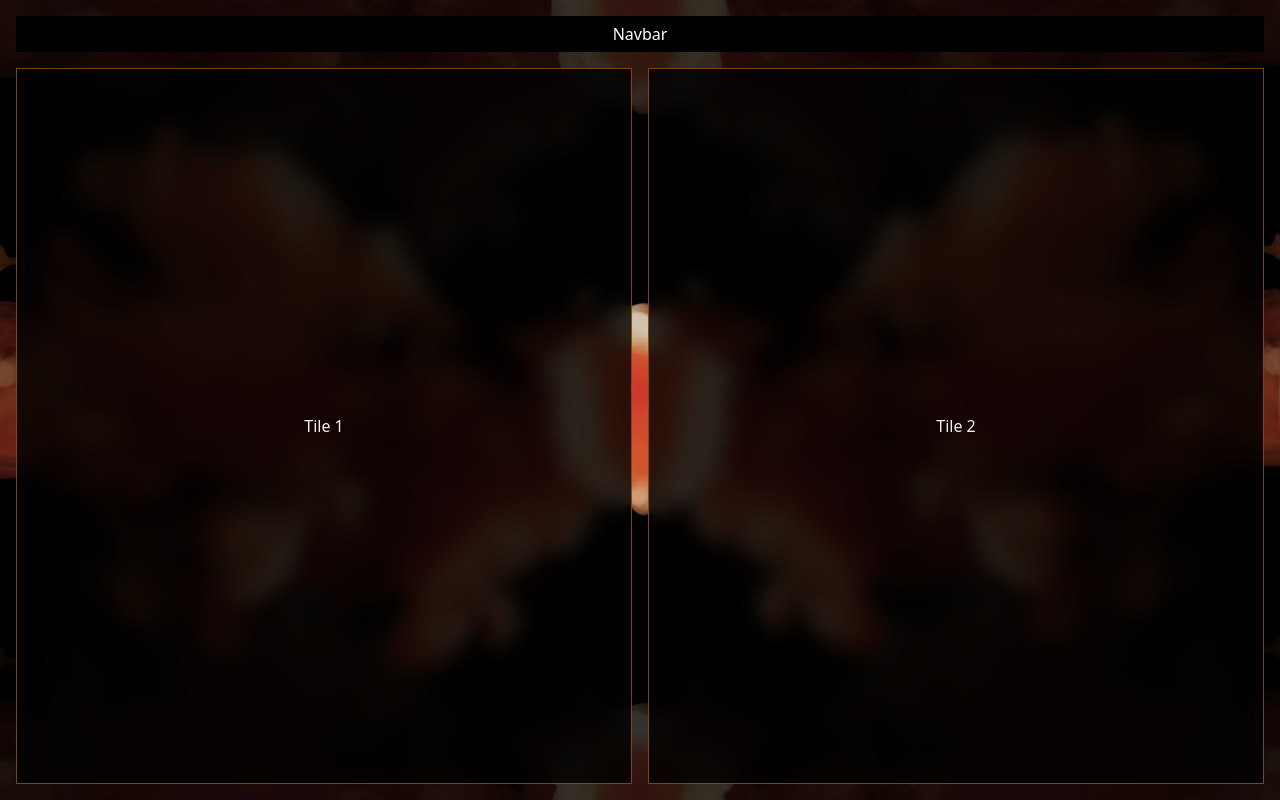
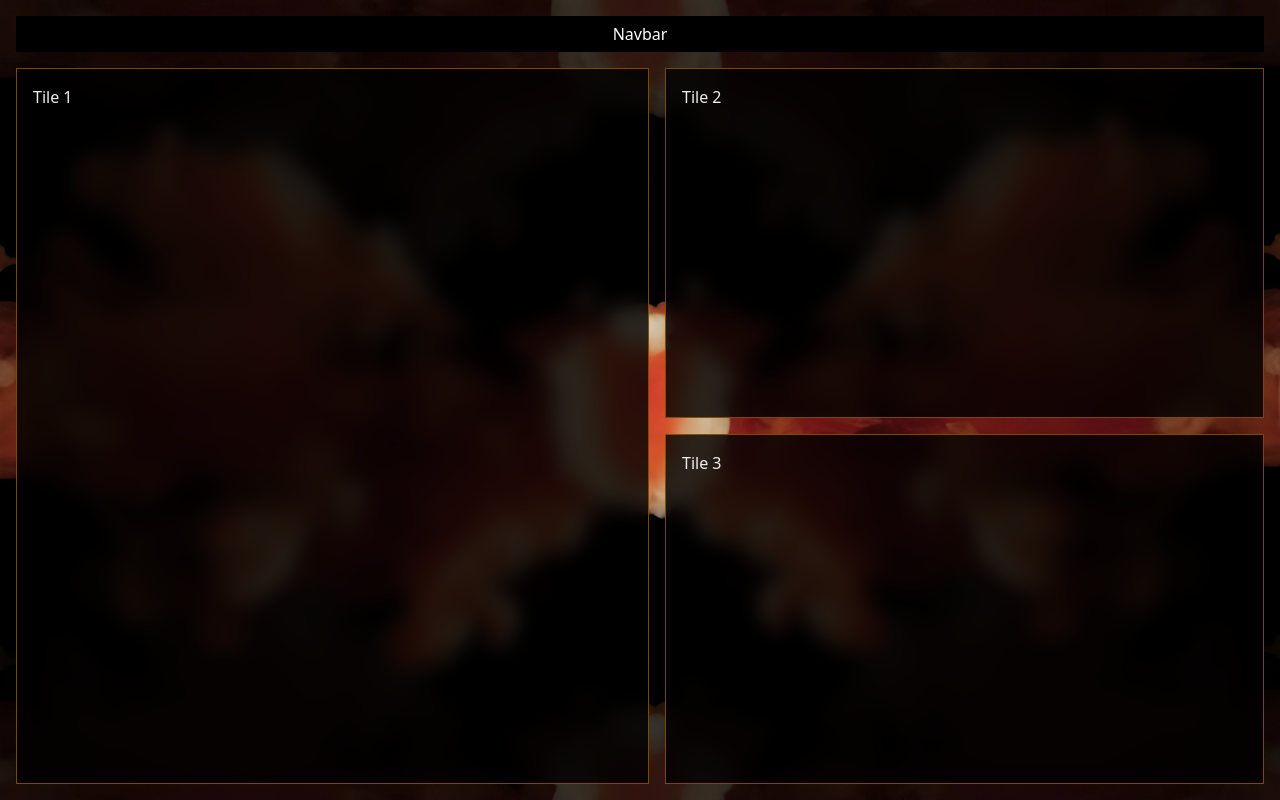
Before and after one commit to MateiSR/mateisr.com, a Next.js app: page / in a window 1280 px wide. Built offline with nearby package versions, Linux system fonts and the light colour scheme.

Commit message:
feat: Tile & TileBox components

```diff
--- /dev/null
+++ b/src/app/components/Tile.tsx
@@ -0,0 +1,15 @@
+import React from 'react';
+import { TileProps } from '../types/TileComponents';
+
+const Tile: React.FC<TileProps> = ({ children, className = '', ...props }) => {
+  return (
+    <div
+      className={`tile flex flex-col flex-1 p-4 ${className}`}
+      {...props}
+    >
+      {children}
+    </div>
+  );
+};
+
+export default Tile;
--- /dev/null
+++ b/src/app/components/TileBox.tsx
@@ -0,0 +1,15 @@
+import React from 'react';
+import { TileProps } from '../types/TileComponents';
+
+const TileBox: React.FC<TileProps> = ({ children, className = '', ...props }) => {
+  return (
+    <div
+      className={`flex flex-1 h-full w-full gap-4 ${className}`}
+      {...props}
+    >
+      {children}
+    </div>
+  );
+};
+
+export default TileBox;
--- /dev/null
+++ b/src/app/not-found.tsx
@@ -0,0 +1,13 @@
+import Tile from "./components/Tile";
+import TileBox from "./components/TileBox";
+
+export default function NotFound() {
+  return (
+    <TileBox>
+      <Tile className="items-center justify-center gap-2">
+        <span className="text-2xl font-bold">404</span>
+        <p className="text-lg">Page Not Found</p>
+      </Tile>
+    </TileBox>
+  )
+}
--- a/src/app/page.tsx
+++ b/src/app/page.tsx
@@ -1,12 +1,20 @@
+import Tile from "./components/Tile";
+import TileBox from "./components/TileBox";
+
 export default function Home() {
   return (
-      <div className="flex flex-col md:flex-row h-full w-full gap-4">
-        <div className="tile flex flex-col items-center justify-center flex-1 p-4">
-          <p>Tile 1</p>
-        </div>
-        <div className="tile flex flex-col items-center justify-center flex-1 p-4">
+    <TileBox className="flex-col md:flex-row">
+      <Tile>
+        <p>Tile 1</p>
+      </Tile>
+      <TileBox className="flex-col">
+        <Tile>
           <p>Tile 2</p>
-        </div>
-      </div>
+        </Tile>
+        <Tile>
+          <p>Tile 3</p>
+        </Tile>
+      </TileBox>
+    </TileBox>
   );
 }
--- /dev/null
+++ b/src/app/types/TileComponents.tsx
@@ -0,0 +1,7 @@
+import { ReactNode } from "react";
+
+export interface TileProps {
+  children: ReactNode;
+  className?: string;
+  [key: string]: any; // For any additional props
+}
```
